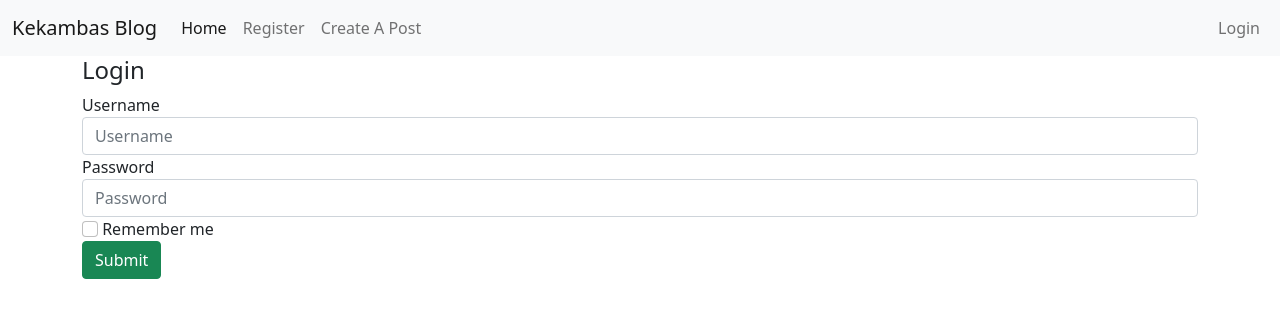
After one commit to fjohngaughan/kekambas_flask_react, a Python web app: template app/templates/login.html in a window 1280 px wide. The commit adds this page. Shown: the top 318 px of the page. Run offline with Jinja, Linux system fonts and the light colour scheme; the template is opened without the code that fills it: most values are stand-ins (such as "Sample title", 1, 10 or a date in 2020); form fields are guessed from the names that the template uses; some libraries are stand-ins or nearby versions.

Commit message:
Wednesday afternoon

```diff
--- /dev/null
+++ b/app/templates/login.html
@@ -0,0 +1,24 @@
+{% extends 'base.html' %}
+
+{% block content %}
+<h4>Login</h4>
+<!-- Login Form goes Here -->
+<form action="" method='POST'>
+    {{ form.hidden_tag() }}
+    <div class="form-group">
+        <fieldset>
+            {{ form.username.label }}
+            {{ form.username(class='form-control', placeholder='Username') }}
+        </fieldset>
+        <fieldset>
+            {{ form.password.label }}
+            {{ form.password(class='form-control', placeholder='Password') }}
+        </fieldset>
+        <fieldset>
+            {{ form.remember_me(class='form-check-input') }}
+            {{ form.remember_me.label(class='form-check-label') }}
+        </fieldset>
+        {{ form.submit(class='btn btn-success') }}
+    </div>
+</form>
+{% endblock content %}
--- a/app/templates/nav.html
+++ b/app/templates/nav.html
@@ -1,10 +1,10 @@
 <nav class="navbar navbar-expand-lg navbar-light bg-light">
     <div class="container-fluid">
-      <a class="navbar-brand" href="{{ url_for('hello_world') }}">Kekambas Blog</a>
+      <a class="navbar-brand" href="{{ url_for('index') }}">Kekambas Blog</a>
       <div class="collapse navbar-collapse" id="navbarNav">
         <ul class="navbar-nav">
           <li class="nav-item">
-            <a class="nav-link active" aria-current="page" href="{{ url_for('hello_world') }}">Home</a>
+            <a class="nav-link active" aria-current="page" href="{{ url_for('index') }}">Home</a>
           </li>
           <li class="nav-item">
             <a class="nav-link" href="{{ url_for('register') }}">Register</a>
@@ -13,6 +13,17 @@
             <a class="nav-link" href="{{ url_for('createpost') }}">Create A Post</a>
           </li>
         </ul>
+        <ul class="navbar-nav ms-auto">
+          {% if current_user.is_authenticated %}
+            <li class="nav-item">
+              <a class="nav-link" href="{{ url_for('logout') }}">Logout</a>
+            </li>
+          {% else %}
+            <li class="nav-item">
+              <a class="nav-link" href="{{ url_for('login') }}">Login</a>
+            </li>
+          {% endif %}
+        </ul>
       </div>
     </div>
   </nav>
--- a/config.py
+++ b/config.py
@@ -10,3 +10,9 @@ class Config():
     SECRET_KEY = os.environ.get('SECRET_KEY') or 'you will never guess...'
     SQLALCHEMY_DATABASE_URI = os.environ.get('DATABASE_URL') or 'sqlite:///' + os.path.join(basedir, 'app.db') # sqlite:///c:\Documents\codingtemple-feb-2021\week5\feb_intro_to_flask\app.db
     SQLALCHEMY_TRACK_MODIFICATIONS = False
+    MAIL_SERVER = 'smtp.sendgrid.net'
+    MAIL_PORT = 587
+    MAIL_USE_TLS = True
+    MAIL_USERNAME = 'apikey'
+    MAIL_PASSWORD = os.environ.get('SENDGRID_API_KEY')
+    MAIL_DEFAULT_SENDER = os.environ.get('MAIL_DEFAULT_SENDER')
--- a/requirements.txt
+++ b/requirements.txt
@@ -1,8 +1,11 @@
 alembic==1.5.5
+blinker==1.4
 click==7.1.2
 dnspython==2.1.0
 email-validator==1.1.2
 Flask==1.1.2
+Flask-Login==0.5.0
+Flask-Mail==0.9.1
 Flask-Migrate==2.7.0
 Flask-SQLAlchemy==2.4.4
 Flask-WTF==0.14.3
```
Also changed, not shown: app/__init__.py (+9 -0 lines), app/forms.py (+8 -1 lines), app/models.py (+7 -2 lines), app/routes.py (+45 -4 lines).
